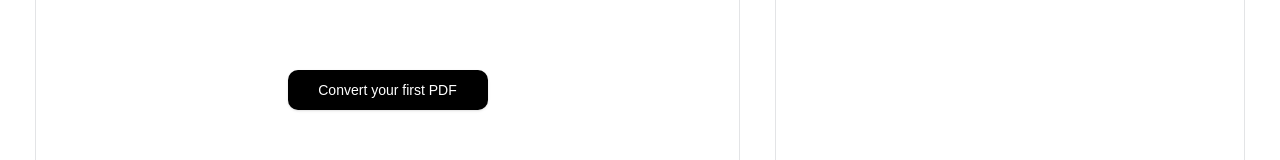
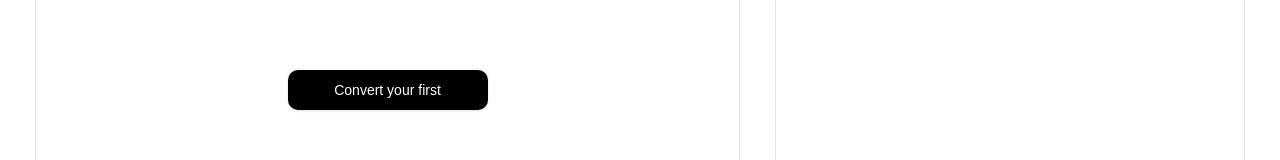
Before and after one commit to Maximus305/project, a Next.js app: page /home in a window 1280 px wide. Shown: the part 310-470 px from the top of the page. Built offline with nearby package versions, Linux system fonts and the light colour scheme.

Commit message:
Small Modifications

```diff
--- a/src/app/home/page.tsx
+++ b/src/app/home/page.tsx
@@ -132,7 +132,7 @@ export default function PDFAnalyzerDashboard() {
                 className={`w-[200px] h-[40px] rounded-[10px] text-white font-poppins bg-black hover:bg-[#2F2F31] ${transitionStyle}`}
                 onClick={handleButtonClick}
               >
-                Convert your first PDF
+                Convert your first
               </Button>
             </div>
           ) : (
@@ -160,15 +160,15 @@ export default function PDFAnalyzerDashboard() {
                 {pdfFiles.map((pdf) => (
                   <div key={pdf.id} className="relative cursor-pointer" onClick={() => handleProcessing(pdf)}>
                     <div
-                      className={`w-24 h-24 rounded-lg flex items-center justify-center ${pdf.isProcessing ? 'bg-gray-100' : 'bg-gray-100 hover:bg-gray-200'} ${transitionStyle}`}
+                      className={`w-20 h-20 rounded-lg flex items-center justify-center ${pdf.isProcessing ? 'bg-gray-100' : 'bg-gray-100 hover:bg-gray-200'} ${transitionStyle}`}
                     >
                       {pdf.isProcessing ? (
                         <div className="spinner"></div>
                       ) : (
-                        <FileText size={36} className="text-gray-600" />
+                        <FileText size={32} className="text-gray-600" />
                       )}
                     </div>
-                    <p className="mt-2 text-xs font-medium text-center truncate w-24">{pdf.file.name}</p>
+                    <p className="mt-2 text-xs font-medium text-center truncate w-20">{pdf.file.name}</p>
                   </div>
                 ))}
               </div>
```
Also changed, not shown: 1 other file (tests, documents, lock files or other folders).
